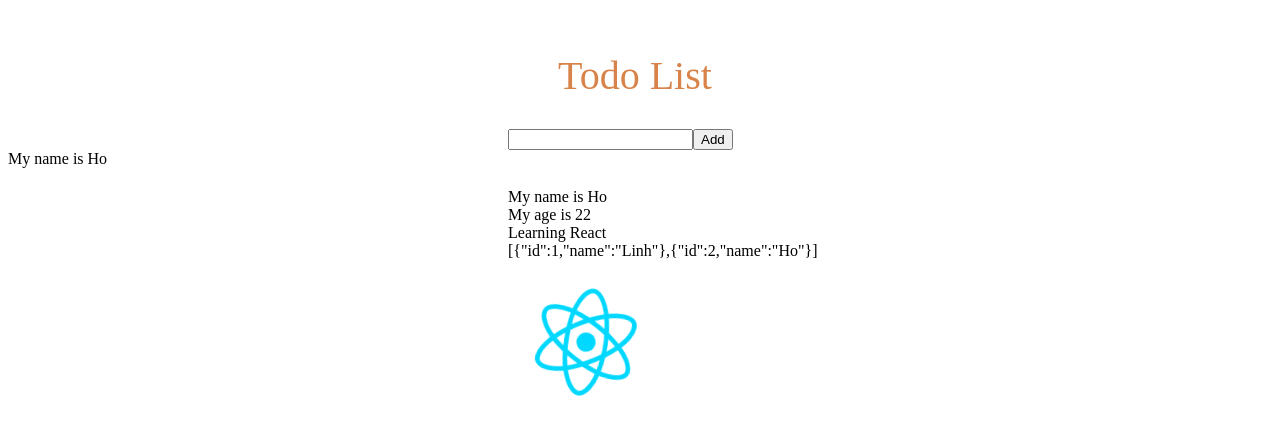
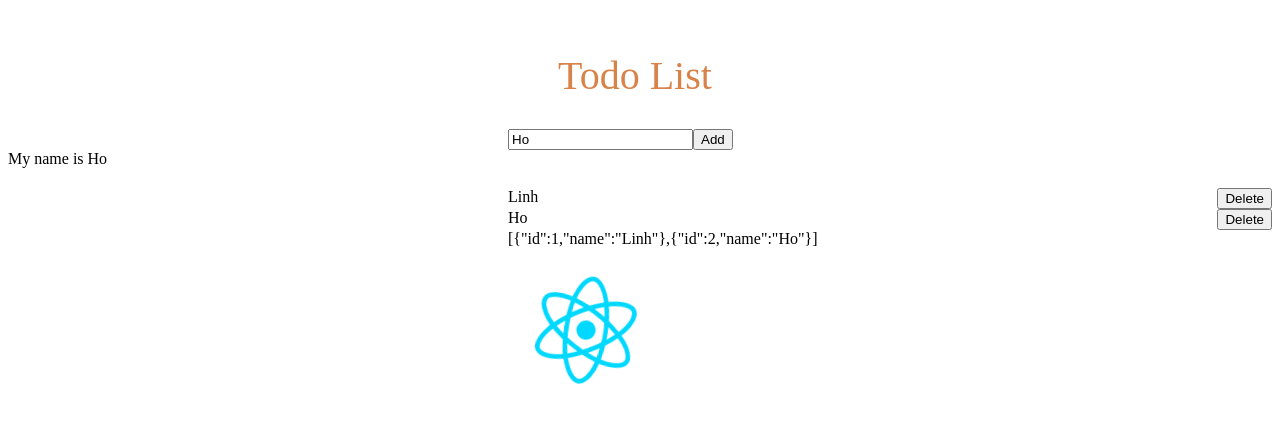
Before and after one commit to lamquangho/react, a React (Vite) app: page / in a window 1280 px wide. Shown: the part 198-632 px from the top of the page. Built offline with nearby package versions, Linux system fonts and the light colour scheme.

Commit message:
video 39

```diff
--- a/src/components/todo/TodoData.jsx
+++ b/src/components/todo/TodoData.jsx
@@ -1,15 +1,22 @@
 const TodoData = (props) => {
     //console.log('>>> check props: ', props)
-    const { name, data, todoList } = props
+    const { todoList } = props
     //const name = name.props
 
     return (
         <>
             <div className='todo-data'>
+                {todoList.map((item, index) => {
+                    console.log('>>> check item: ', index, item)
+                    return (
+                        <div className="todo-item">
+                            <div  >{item.name} </div>
 
-                <div>My name is {name}</div>
-                <div>My age is {data.age}</div>
-                <div>Learning React</div>
+                            <button>Delete</button>
+                        </div>
+                    )
+                })}
+
                 <div>
                     {JSON.stringify(todoList)}
                 </div>
--- a/src/components/todo/TodoNew.jsx
+++ b/src/components/todo/TodoNew.jsx
@@ -9,6 +9,7 @@ const TodoNew = (props) => {
     const handleClick = () => {
 
         addNewTodo(inputValue)
+        setInputValue("")
     }
     const handleChange = (name) => {
         console.log(name)
@@ -18,7 +19,7 @@ const TodoNew = (props) => {
         <>
             <div className="todo-new">
                 <input type="text"
-                    onChange={() => handleChange(event.target.value)} />
+                    onChange={() => handleChange(event.target.value)} value={inputValue} />
                 <button style={{ cursor: "pointer" }} onClick={handleClick} >
                     Add
                 </button>
--- a/src/components/todo/todo.css
+++ b/src/components/todo/todo.css
@@ -49,3 +49,8 @@
         animation: logo-spin infinite 20s linear;
     }
 }
+
+.todo-item {
+    display: flex;
+    justify-content: space-between;
+}
```
